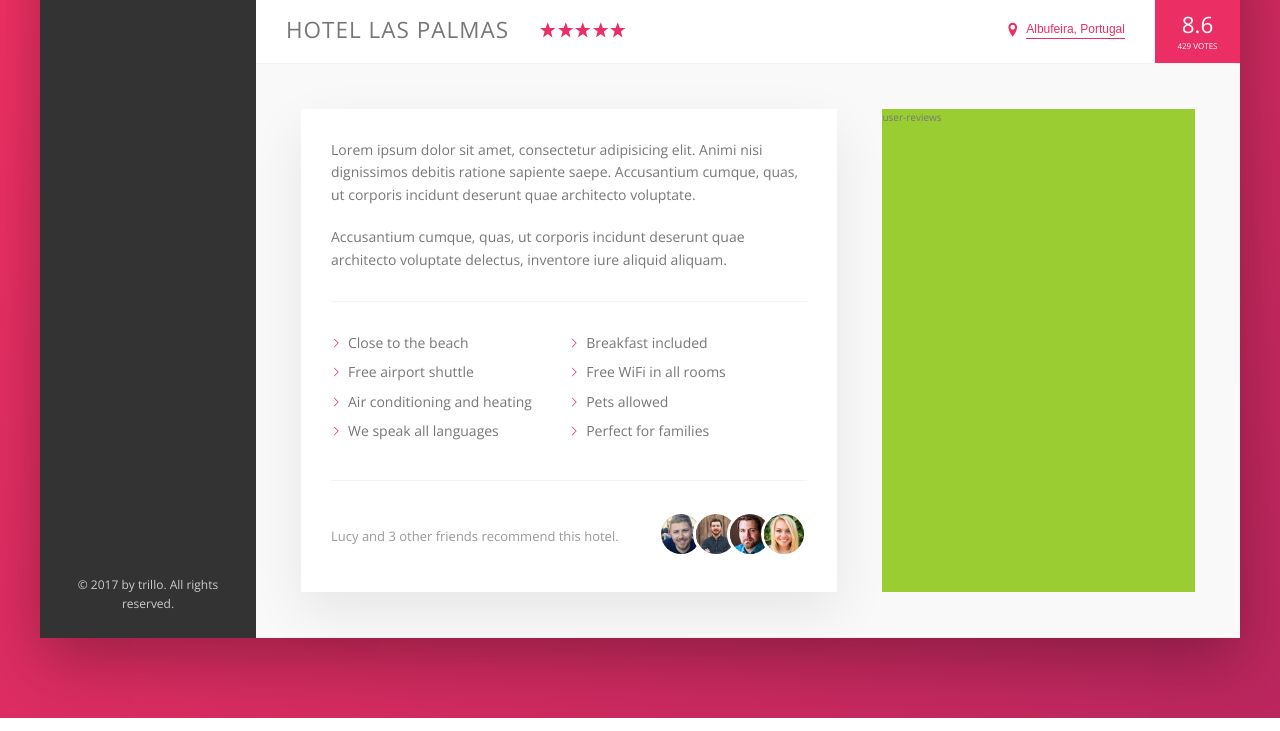
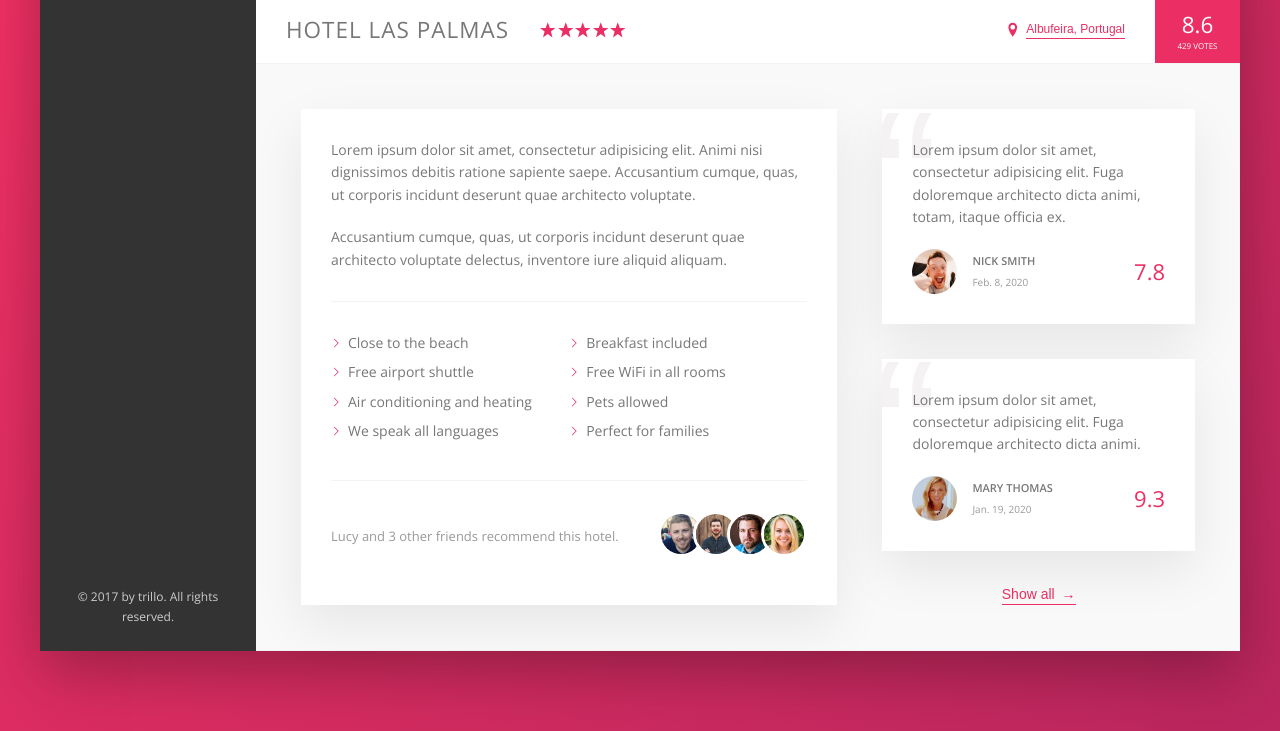
Before and after one commit to nickdunn2/trillo, a website: page index.html in a window 1280 px wide. Shown: the part 538-1269 px from the top of the page. Drawn offline with nearby package versions, Linux system fonts and the light colour scheme.

Commit message:
build out the user reviews section

```diff
--- a/img/text.txt
+++ b/img/text.txt
@@ -11,7 +11,6 @@ REVIEW 1
 Lorem ipsum dolor sit amet, consectetur adipisicing elit. Fuga doloremque architecto dicta animi, totam, itaque officia ex.
 
 
-
 REVIEW 2
 
 Lorem ipsum dolor sit amet, consectetur adipisicing elit. Fuga doloremque architecto dicta animi.
--- a/index.html
+++ b/index.html
@@ -165,7 +165,34 @@
                         </div>
 
                         <div class="user-reviews">
-                            user-reviews
+                            <figure class="review">
+                                <blockquote class="review__text">
+                                    Lorem ipsum dolor sit amet, consectetur adipisicing elit. Fuga doloremque architecto dicta animi, totam, itaque officia ex.
+                                </blockquote>
+                                <figcaption class="review__user">
+                                    <img src="./img/user-1.jpg" alt="User 1" class="review__photo">
+                                    <div class="review__user-box">
+                                        <p class="review__user-name">Nick Smith</p>
+                                        <p class="review__user-date">Feb. 8, 2020</p>
+                                    </div>
+                                    <div class="review__rating">7.8</div>
+                                </figcaption>
+                            </figure>
+                            <figure class="review">
+                                <blockquote class="review__text">
+                                    Lorem ipsum dolor sit amet, consectetur adipisicing elit. Fuga doloremque architecto dicta animi.
+                                </blockquote>
+                                <figcaption class="review__user">
+                                    <img src="./img/user-2.jpg" alt="User 2" class="review__photo">
+                                    <div class="review__user-box">
+                                        <p class="review__user-name">Mary Thomas</p>
+                                        <p class="review__user-date">Jan. 19, 2020</p>
+                                    </div>
+                                    <div class="review__rating">9.3</div>
+                                </figcaption>
+                            </figure>
+
+                            <button class="btn-inline">Show all <span>&rarr;</span></button>
                         </div>
                     </div>
                 </main>
--- a/sass/_components.scss
+++ b/sass/_components.scss
@@ -272,8 +272,17 @@
     cursor: pointer;
     transition: all 200ms;
 
+    span {
+        margin-left: .3rem;
+        transition: margin-left 200ms;
+    }
+
     &:hover {
         color: var(--color-grey-dark-1);
+
+        span {
+            margin-left: .8rem;
+        }
     }
 
     &:focus {
@@ -355,10 +364,6 @@
         margin-right: auto;
     }
 
-    &__friends {
-
-    }
-
     &__photo {
         box-sizing: content-box;
         height: 4rem;
@@ -371,3 +376,66 @@
         }
     }
 }
+
+///////////////////////////////////////
+// REVIEWS
+.review {
+    position: relative;
+    background-color: #fff;
+    box-shadow: var(--shadow-light);
+    padding: 3rem;
+    margin-bottom: 3.5rem;
+    overflow: hidden;
+
+    &__text {
+        margin-bottom: 2rem;
+        z-index: 10;
+        position: relative;
+    }
+
+    &__user {
+        display: flex;
+        align-items: center;
+    }
+
+    &__photo {
+        height: 4.5rem;
+        width: 4.5rem;
+        border-radius: 50%;
+        margin-right: 1.5rem;
+    }
+
+    &__user-box {
+        margin-right: auto;
+    }
+
+    &__user-name {
+        font-size: 1.1rem;
+        font-weight: 600;
+        text-transform: uppercase;
+        margin-bottom: .4rem;
+    }
+
+    &__user-date {
+        font-size: 1rem;
+        color: var(--color-grey-dark-3);
+    }
+
+    &__rating {
+        color: var(--color-primary);
+        font-size: 2.2rem;
+        font-weight: 300;
+    }
+
+    &::before {
+        content: "\201C";
+        position: absolute;
+        font-family: sans-serif;
+        top: -2.75rem;
+        left: -1rem;
+        line-height: 1;
+        font-size: 20rem;
+        color: var(--color-grey-light-2);
+        z-index: 1;
+    }
+}
--- a/sass/_layout.scss
+++ b/sass/_layout.scss
@@ -39,6 +39,7 @@
 }
 
 .detail {
+    font-size: 1.4rem;
     display: flex;
     padding: 4.5rem;
     background-color: var(--color-grey-light-1);
@@ -46,7 +47,6 @@
 }
 
 .description {
-    font-size: 1.4rem;
     background-color: #fff;
     box-shadow: var(--shadow-light);
     padding: 3rem;
@@ -55,6 +55,9 @@
 }
 
 .user-reviews {
-    background-color: yellowgreen;
     flex: 1;
+
+    display: flex;
+    flex-direction: column;
+    align-items: center;
 }
```
Also changed, not shown: css/style.css, 1 other file.
